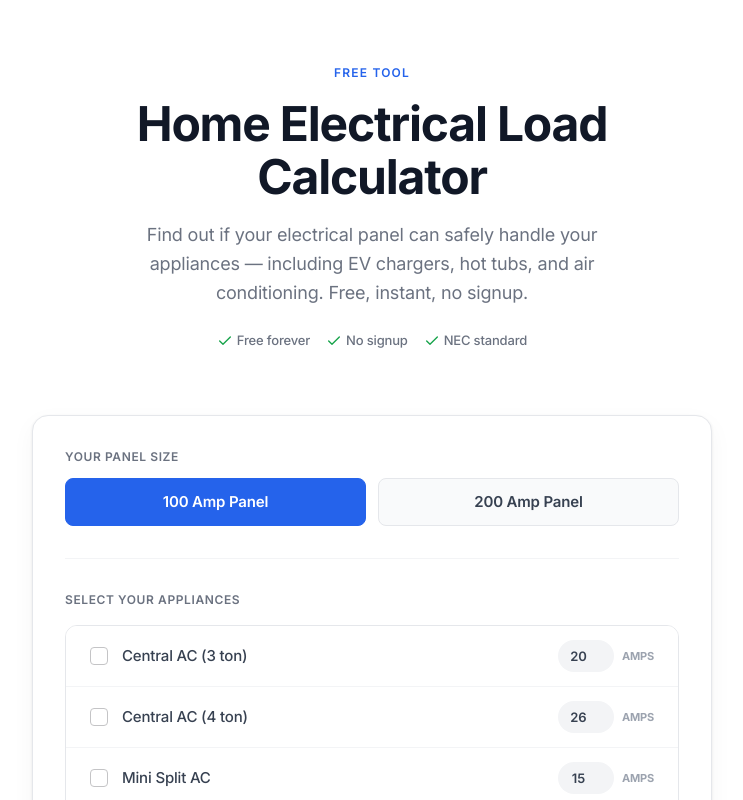
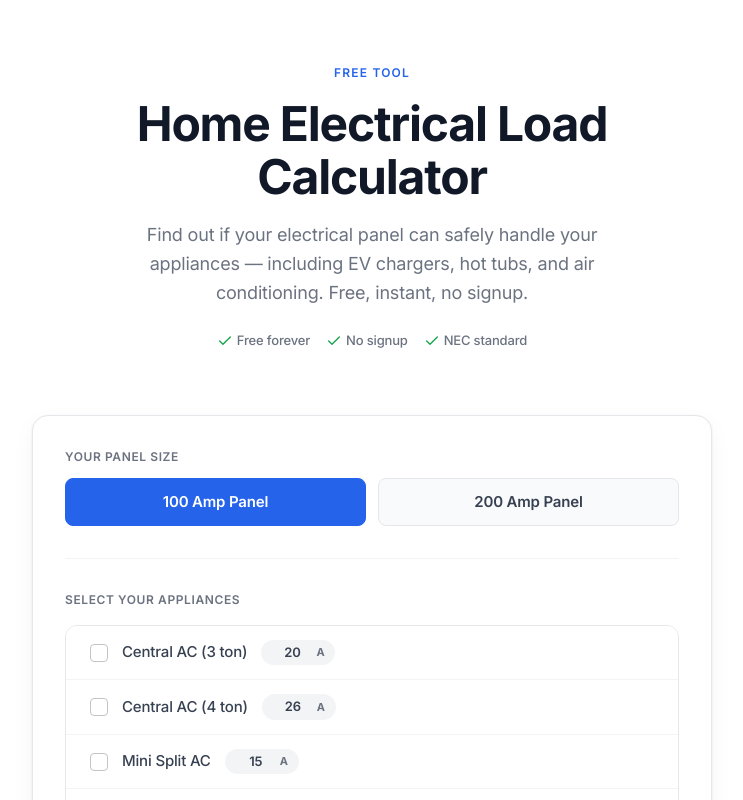
Before and after one commit to shivam01573-gif/shivam-automations-web, a Next.js app: page / in a window 1280 px wide. Shown: the top 800 px of the page, without its empty margins (268-1011 px from the left). Built offline with nearby package versions, Linux system fonts and the light colour scheme.

Commit message:
fix: pre-filled amp value display and checklist label interaction bug

```diff
--- a/src/app/page.tsx
+++ b/src/app/page.tsx
@@ -73,7 +73,9 @@ export default function Home() {
 
     APPLIANCES.forEach(app => {
       if (selected[app.id]) {
-        total += applianceAmps[app.id] || 0;
+        // Fallback to app.amps if the user cleared the field
+        const val = applianceAmps[app.id] !== undefined ? applianceAmps[app.id] : app.amps;
+        total += val;
         if (app.id === "ev_32" || app.id === "ev_48") {
           hasEV = true;
         }
@@ -146,7 +148,6 @@ export default function Home() {
   return (
     <div className="max-w-[760px] mx-auto px-6 md:px-10 py-16 flex flex-col gap-16">
 
-      {/* Dynamic Title tags handled statically, Schema injected below */}
       <script
         type="application/ld+json"
         dangerouslySetInnerHTML={{ __html: JSON.stringify(faqSchema) }}
@@ -212,7 +213,6 @@ export default function Home() {
           <div className="flex flex-col border border-[#E5E7EB] rounded-xl overflow-hidden divide-y divide-[#F3F4F6]">
             {APPLIANCES.map((app) => {
               const isChecked = !!selected[app.id];
-              const currentAmps = applianceAmps[app.id];
               return (
                 <div
                   key={app.id}
@@ -220,9 +220,9 @@ export default function Home() {
                     isChecked ? "bg-[#EFF6FF]" : "bg-white"
                   }`}
                 >
-                  <label className="flex items-center gap-3.5 cursor-pointer flex-1 py-1">
-                    {/* Checkbox */}
-                    <div className="relative flex items-center justify-center">
+                  <div className="flex items-center gap-3.5 flex-1">
+                    {/* Checkbox + Name Label */}
+                    <label className="flex items-center gap-3.5 cursor-pointer select-none">
                       <input
                         type="checkbox"
                         checked={isChecked}
@@ -234,22 +234,21 @@ export default function Home() {
                       }`}>
                         {isChecked && <Check className="w-3.5 h-3.5 text-white stroke-[3px]" />}
                       </div>
-                    </div>
-                    {/* Name */}
-                    <span className="text-[15px] font-medium text-[#374151] select-none">
+                      <span className="text-[15px] font-medium text-[#374151]">
                         {app.name}
                       </span>
                     </label>
 
-                  {/* Amps Value (Input) */}
-                  <div className="flex items-center gap-2">
+                    {/* Amp Input Styled as a Pill/Badge - Sibling to Label to prevent clicking it toggling the checkbox */}
+                    <div className="flex items-center gap-1 bg-[#F3F4F6] px-2.5 py-0.5 rounded-full border border-transparent focus-within:border-[#2563EB] focus-within:bg-white transition-all">
                       <input
                         type="number"
-                      value={currentAmps}
+                        value={applianceAmps[app.id] ?? app.amps}
                         onChange={(e) => handleAmpChange(app.id, e.target.value)}
-                      className="w-14 h-8 text-center bg-[#F3F4F6] text-[#374151] font-semibold text-[13px] border border-transparent rounded-full focus:outline-none focus:border-[#2563EB] focus:bg-white"
+                        className="w-10 bg-transparent text-[#374151] font-semibold text-[13px] text-center focus:outline-none border-none [appearance:textfield] [&::-webkit-outer-spin-button]:appearance-none [&::-webkit-inner-spin-button]:appearance-none"
                       />
-                    <span className="text-[11px] font-bold text-[#9CA3AF] uppercase">Amps</span>
+                      <span className="text-[11px] font-bold text-[#6B7280] uppercase select-none">A</span>
+                    </div>
                   </div>
                 </div>
               );
@@ -371,7 +370,7 @@ export default function Home() {
       {/* Footer */}
       <footer className="border-t border-[#E5E7EB] pt-8 text-center text-[13px] text-[#9CA3AF] leading-relaxed">
         <p>
-          Disclaimer: This calculator provides estimates based on standard National Electrical Code (NEC) guidelines. Always consult a licensed electrician before making changes or adding high-power appliances to your home electrical system.
+          Disclaimer: This calculator provides estimates based on standard National Electrical Code (NEC) guidelines. Always consult a licensed electrician before making changes to your home electrical system.
         </p>
       </footer>
     </div>
```
Lines whose indentation alone changed are shown as unchanged.
